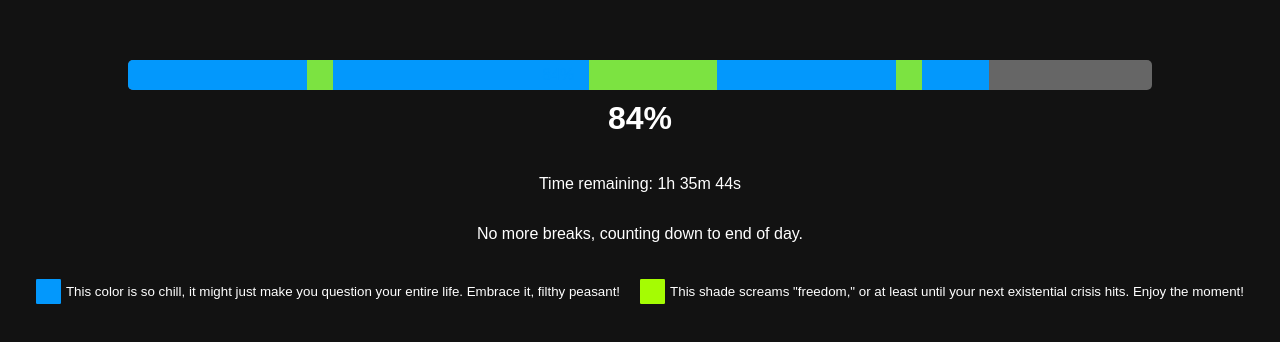
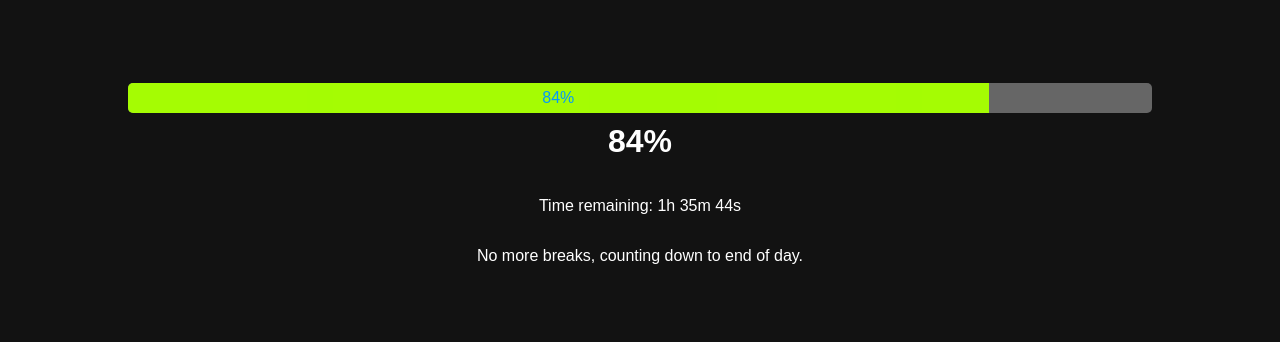
Before and after one commit to Soglcn/timerbelen, a plain HTML site: page index.html in a window 1280 px wide. Shown: the part 228-570 px from the top of the page. Drawn offline with Linux system fonts and the light colour scheme.

Commit message:
Update index.html

```diff
--- a/index.html
+++ b/index.html
@@ -27,7 +27,7 @@
         }
         .progress-bar-fill {
             height: 30px;
-            background-color: #0398fc;
+            background-color:  #a5fc03;
             text-align: center;
             line-height: 30px;
             color: #0398fc;
@@ -94,7 +94,7 @@
     <p id="time-remaining">Time remaining: </p>
     <p id="next-break">Next break: </p>
 
-    <div class="legend">
+<!--    <div class="legend">
         <div class="legend-item">
             <div class="legend-color pleasant"></div>
             This color is so chill, it might just make you question your entire life. Embrace it, filthy peasant!
@@ -103,7 +103,7 @@
             <div class="legend-color freedom"></div>
             This shade screams "freedom," or at least until your next existential crisis hits. Enjoy the moment!
         </div>
-    </div>
+    </div> -->
 
     <script>
         const breaks = [
```
